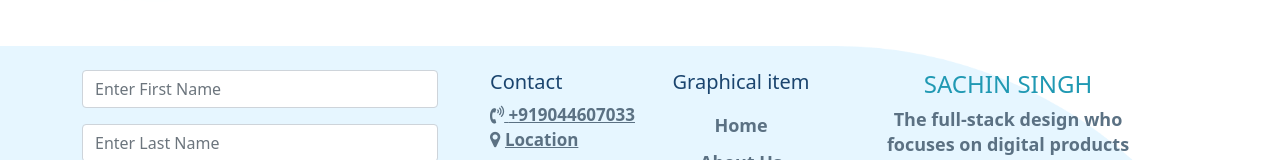
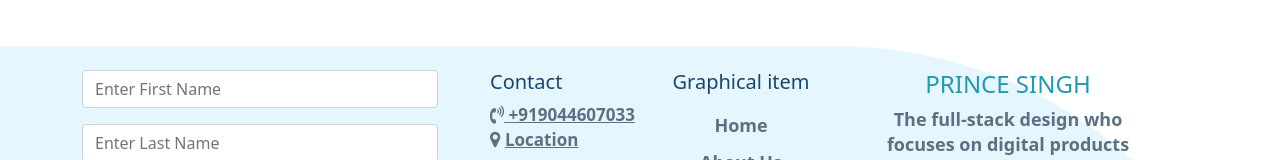
Before and after one commit to sachinsingh24/portfolio-reactjs, a React (Create React App) app: page / in a window 1280 px wide. Shown: the part 2224-2384 px from the top of the page. Built offline with nearby package versions, Linux system fonts and the light colour scheme; the HTML template or start-up script is replaced by a standard one.

Commit message:
Update Footer.js

```diff
--- a/src/Components/Footer/Footer.js
+++ b/src/Components/Footer/Footer.js
@@ -152,7 +152,7 @@ const Footer = () => {
                     </ul>
                   </div>
                   <div className='col-md-6 px-5'>
-                    <h2 className='txt-clr text-center'>SACHIN SINGH</h2>
+                    <h2 className='txt-clr text-center'>PRINCE SINGH</h2>
                     <p className='text-center txt-section'>
                       The full-stack design who focuses on digital products
                       whatever the industry.
```
